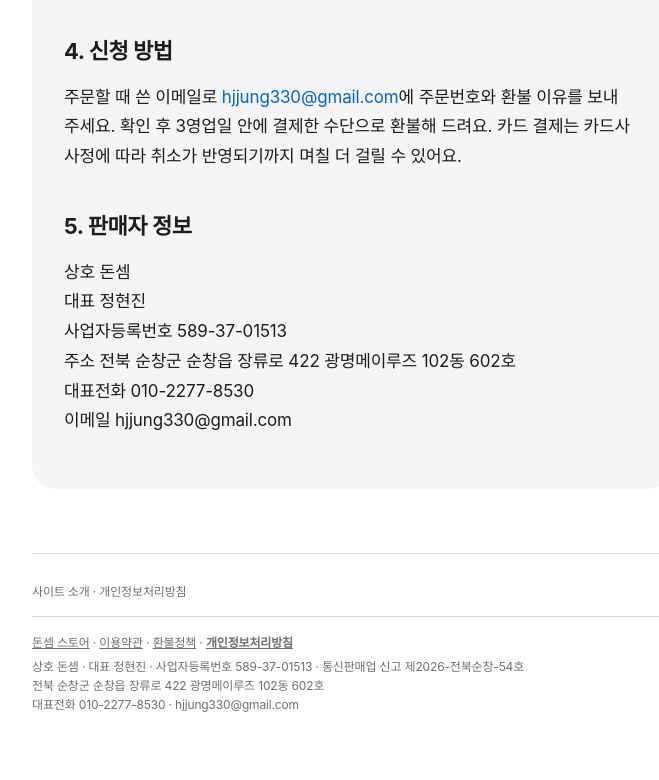
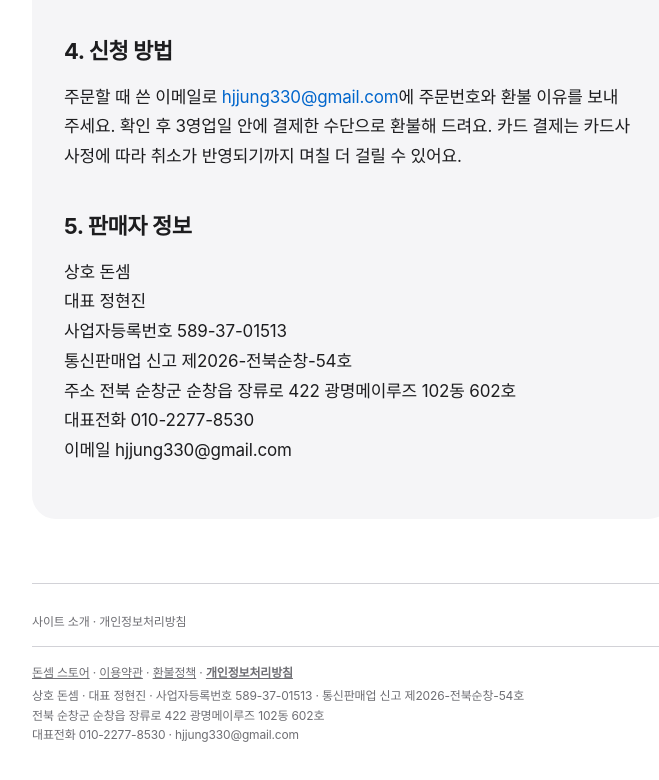
Before and after one commit to hynjixnn/donsem, a plain HTML site: page refund/index.html in a window 1280 px wide. Shown: the part 755-1535 px from the top of the page, without its empty margins (288-947 px from the left). Drawn offline with Linux system fonts and the light colour scheme; a web font is replaced by a local one.

Commit message:
Add files via upload

```diff
--- a/refund/index.html
+++ b/refund/index.html
@@ -93,7 +93,7 @@
     <h3>4. 신청 방법</h3>
     <p>주문할 때 쓴 이메일로 <a href="mailto:hjjung330@gmail.com">hjjung330@gmail.com</a>에 주문번호와 환불 이유를 보내 주세요. 확인 후 3영업일 안에 결제한 수단으로 환불해 드려요. 카드 결제는 카드사 사정에 따라 취소가 반영되기까지 며칠 더 걸릴 수 있어요.</p>
     <h3>5. 판매자 정보</h3>
-    <p>상호 돈셈<br>대표 정현진<br>사업자등록번호 589-37-01513<br>주소 전북 순창군 순창읍 장류로 422 광명메이루즈 102동 602호<br>대표전화 010-2277-8530<br>이메일 hjjung330@gmail.com</p>
+    <p>상호 돈셈<br>대표 정현진<br>사업자등록번호 589-37-01513<br>통신판매업 신고 제2026-전북순창-54호<br>주소 전북 순창군 순창읍 장류로 422 광명메이루즈 102동 602호<br>대표전화 010-2277-8530<br>이메일 hjjung330@gmail.com</p>
   </article>
 
   <footer>
```
